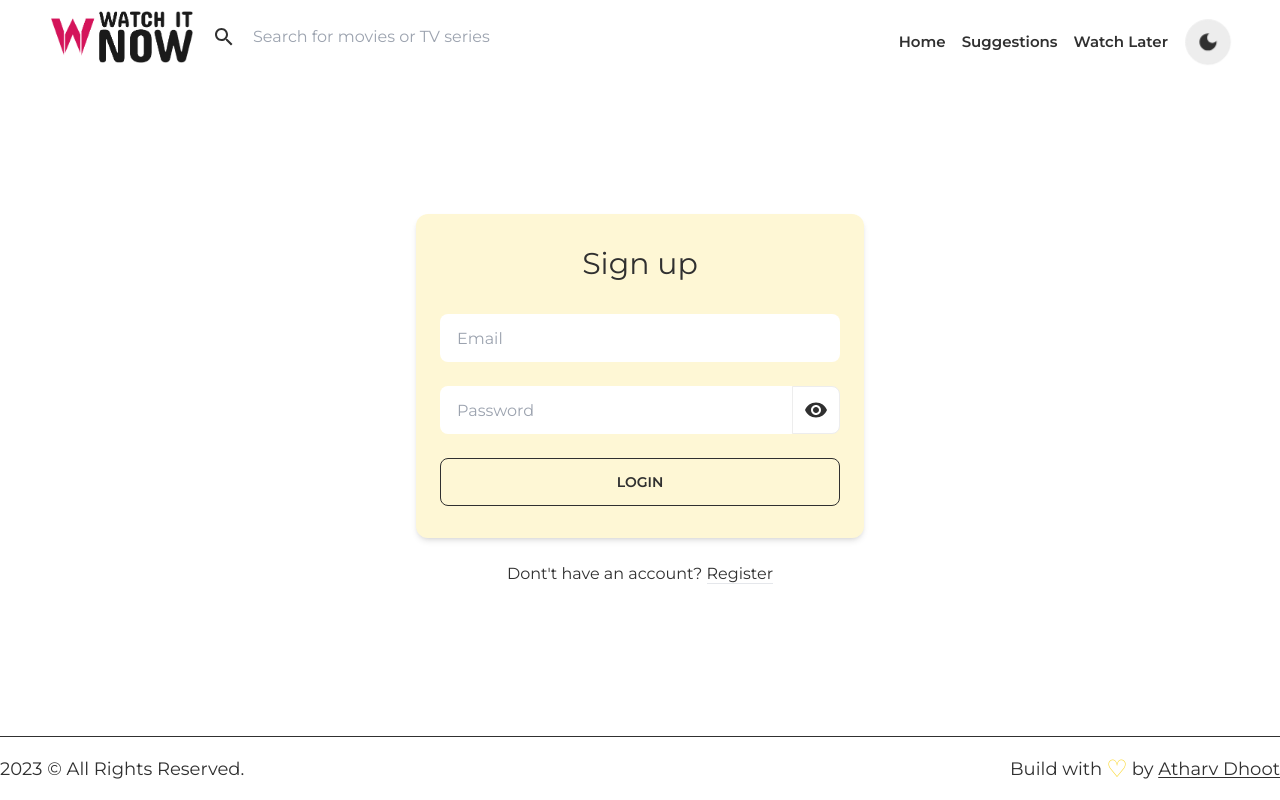
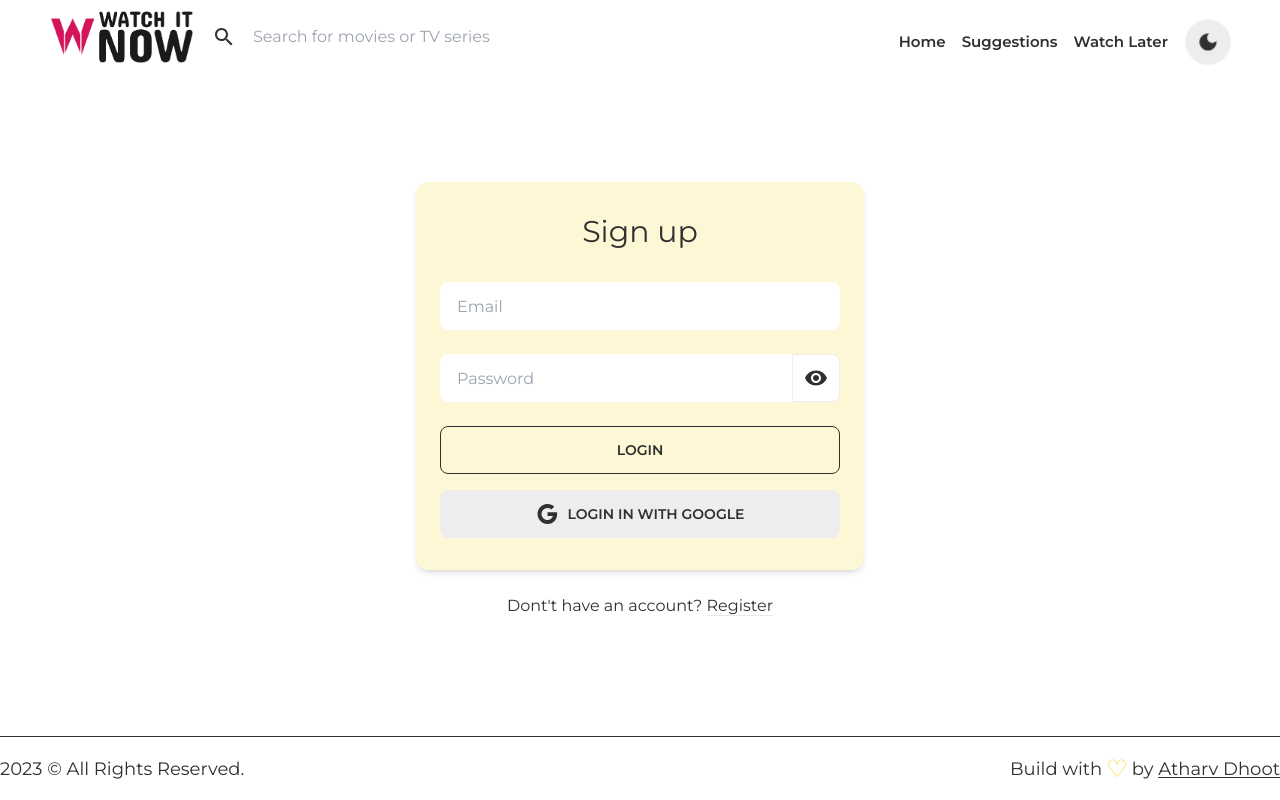
Before and after one commit to AtharvDhoot/Watch-It-Now, a Next.js app: page /signin in a window 1280 px wide. Built offline with nearby package versions, Linux system fonts and the light colour scheme; no server answers.

Commit message:
add: google login

```diff
--- a/app/signin/page.js
+++ b/app/signin/page.js
@@ -6,7 +6,13 @@ import SignIn from "@/firebase/auth/SignIn";
 
 import VisibilityIcon from "@mui/icons-material/Visibility";
 import VisibilityOffIcon from "@mui/icons-material/VisibilityOff";
+import GoogleIcon from "@mui/icons-material/Google";
+
 import Link from "next/link";
+import SignInGoogle from "@/firebase/auth/SignInGoogle";
+import { ToastContainer, toast } from "react-toastify";
+import "react-toastify/dist/ReactToastify.css";
+import { addTitle, initial } from "@/firebase/firestore/AddTitle";
 
 function Page() {
   const [email, setEmail] = useState("");
@@ -16,6 +22,21 @@ function Page() {
   });
   const router = useRouter();
 
+  const handleGoogleLoginIn = async () => {
+    const { result, error } = await SignInGoogle();
+    if (error) {
+      toast.error("Log in not successfull, Try again", {
+        position: toast.POSITION.BOTTOM_RIGHT,
+      });
+      return;
+    }
+    await initial(result.user.uid);
+    toast.success("Log in successfull, Redirecting", {
+      position: toast.POSITION.BOTTOM_RIGHT,
+    });
+    setTimeout(() => router.push("/watch-later"), 1000);
+  };
+
   const handleForm = async (event) => {
     event.preventDefault();
 
@@ -24,9 +45,10 @@ function Page() {
     if (error) {
       return console.log(error);
     }
-
-    console.log(result);
-    // return router.push("/admin");
+    toast.success("Log in successfull, Redirecting", {
+      position: toast.POSITION.BOTTOM_RIGHT,
+    });
+    setTimeout(() => router.push("/watch-later"), 2000);
   };
 
   const handleClickShowPassword = () => {
@@ -36,6 +58,13 @@ function Page() {
   return (
     <div className="bg-base-100 h-[84vh] flex flex-col">
       <div className="container max-w-sm md:max-w-md mx-auto flex-1 flex flex-col items-center justify-center p-4 md:p-0">
+        <ToastContainer
+          position="bottom-right"
+          autoClose={3000}
+          hideProgressBar
+          theme={localStorage.getItem("theme") === "night" ? "dark" : "light"}
+          limit={1}
+        />
         <div className="bg-primary bg-opacity-20 px-6 py-8 rounded-xl shadow-md w-full">
           <h1 className="mb-8 text-3xl text-center">Sign up</h1>
           <form onSubmit={handleForm}>
@@ -82,18 +111,12 @@ function Page() {
             </div>
           </form>
 
-          {/* <div className="text-center text-sm mt-4">
-            By signing up, you agree to the{" "}
-            <a className="no-underline border-b border-base-content" href="#">
-              {" "}
-              Terms of Service
-            </a>{" "}
-            and
-            <a className="no-underline border-b border-base-content" href="#">
-              {" "}
-              Privacy Policy
-            </a>
-          </div> */}
+          <button className="btn w-full mt-4" onClick={handleGoogleLoginIn}>
+            <div className="flex place-items-center text-xs sm:text-sm gap-1 sm:gap-2">
+              <GoogleIcon />
+              <div>Login In with Google</div>
+            </div>
+          </button>
         </div>
 
         <div className=" mt-6">
```
